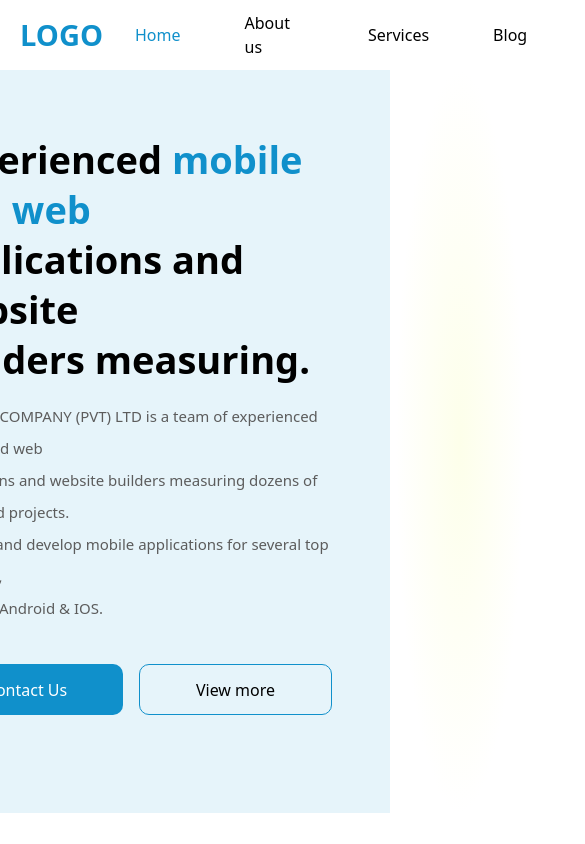
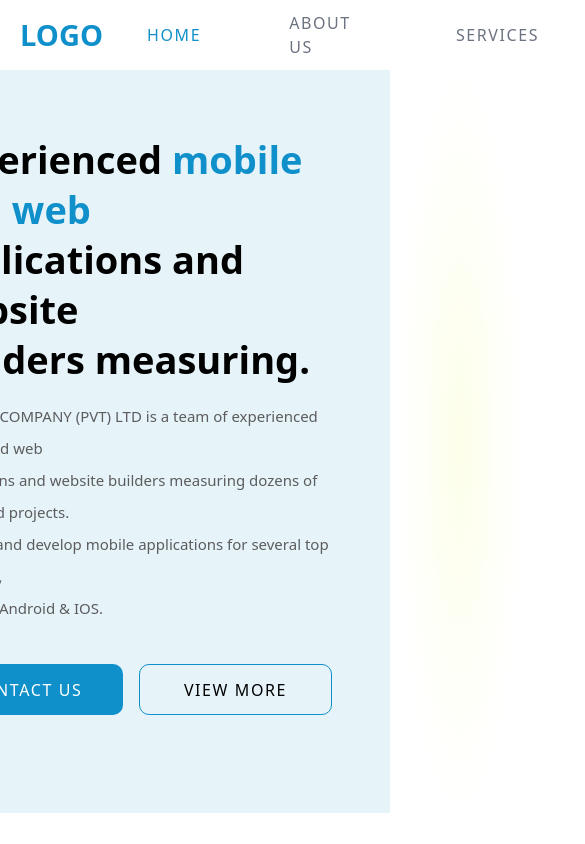
Before and after one commit to Radhika-1707/Manentia, a Next.js app: page / in a window 390 px wide. Shown: the top 844 px of the page, 585 px wide, since content can reach past the window. Built offline with nearby package versions, Linux system fonts and the light colour scheme; grey boxes are pictures that could not be loaded.

Commit message:
adds animations and social links

```diff
--- a/src/app/components/Company/index.tsx
+++ b/src/app/components/Company/index.tsx
@@ -12,11 +12,11 @@ function Company({}: Props) {
   return (
     <div className='mt-20'>
         <h1 className='text-[24px] text-[#000000] font-medium text-center'>You will be in good Company</h1>
-        <div className='flex justify-evenly'>
-            <Image src={beneoshop} alt='' height={185} width={185}/>
-            <Image src={caspio} alt='' height={185} width={185}/>
-            <Image src={hyperGrid} alt='' height={185} width={185}/>
-            <Image src={leotrippi} alt='' height={185} width={185}/>
+        <div className='flex justify-evenly mt-3'>
+            <Image className='hover:scale-110 cursor-pointer' src={beneoshop} alt='' height={185} width={185}/>
+            <Image className='hover:scale-110 cursor-pointer' src={caspio} alt='' height={185} width={185}/>
+            <Image className='hover:scale-110 cursor-pointer' src={hyperGrid} alt='' height={185} width={185}/>
+            <Image className='hover:scale-110 cursor-pointer' src={leotrippi} alt='' height={185} width={185}/>
 
         </div>
     </div>
--- a/src/app/components/Container/index.tsx
+++ b/src/app/components/Container/index.tsx
@@ -4,7 +4,7 @@ type Props = {};
 
 function Containers({ }: Props) {
     return (
-        <div className="grid grid-cols-2 mt-[100px] gap-0 w-[85%] mx-auto md:w-[85%] lg:w-[75%] xl:w-[70%]">
+        <div className="grid grid-cols-2 mt-[100px] gap-0 w-[85%] mx-auto md:w-[85%]  xl:w-[80%]">
             <div className="bg-[#F4F4F4] rounded-[20px] w-[572px] md:w-[500px] mx-auto pb-10">
                 <h1 className="text-center  pt-10 text-[25px] font-semibold leading-[42px]">
                     Lorem Ipsum is simply <br /> dummy text.
@@ -15,7 +15,7 @@ function Containers({ }: Props) {
                     projects. We build and <br />develop mobile applications for several top
                     platforms, <br />including Android & IOS.
                 </p>
-                <div className="bg-[#1090CB] cursor-pointer  rounded-[10px] w-[153px] h-[49px] flex justify-center items-center mx-auto mt-[36px]">
+                <div className="bg-[#1090CB] cursor-pointer heroButton2 hover:scale-110 rounded-[10px] w-[153px] h-[49px] flex justify-center items-center mx-auto mt-[36px]">
                     <p className="text-white text-[16px] font-medium"> View More</p>
                 </div>
             </div>
@@ -29,7 +29,7 @@ function Containers({ }: Props) {
                     projects. We build and <br />develop mobile applications for several top
                     platforms, <br />including Android & IOS.
                 </p>
-                <div className="bg-[#FFFFFF]  cursor-pointer rounded-[10px] w-[153px] h-[49px] flex justify-center items-center mx-auto mt-[36px]">
+                <div className="bg-[#FFFFFF]  cursor-pointer heroButton3 hover:scale-110 rounded-[10px] w-[153px] h-[49px] flex justify-center items-center mx-auto mt-[36px]">
                     <p className="text-[#1090CB] text-[16px] font-medium"> View More</p>
                 </div>
             </div>
--- a/src/app/components/Details/tabComponent.tsx
+++ b/src/app/components/Details/tabComponent.tsx
@@ -13,8 +13,8 @@ function TabComponent({ backgroundColor ,heading ,image}: Props) {
         <div className='flex items-center  '>
 
             <div className={`${backgroundColor} flex justify-center items-center w-[83px] h-[82px] rounded-[20px] mx-2 `}>
-                <div className=''>
-                    <Image className='' src={image} alt="" height={43} width={43} />
+                <div className='cursor-pointer'>
+                    <Image className='hover:scale-110' src={image} alt="" height={43} width={43}  />
                 </div>
 
             </div>
--- a/src/app/components/Header/index.tsx
+++ b/src/app/components/Header/index.tsx
@@ -10,11 +10,11 @@ function Header({ }: Props) {
             </div>
             <div className=' flex justify-evenly items-center '>
 
-                    <p className='mx-8  text-base font-medium cursor-pointer text-[#1090CB]'>Home</p>
-                    <p className='mx-8  text-base font-medium cursor-pointer'>About us</p>
-                    <p className='mx-8  text-base font-medium cursor-pointer'>Services</p>
-                    <p className='mx-8  text-base font-medium cursor-pointer'>Blog</p>
-                    <p className='mx-8  text-base font-medium cursor-pointer bg-[#1090CB] rounded-md text-white w-[125px] h-[41px] flex justify-center items-center'>Contact us</p>
+                    <p className='mx-8  text-base font-medium cursor-pointer text-[#1090CB] heroButton'>Home</p>
+                    <p className='mx-8  text-base font-medium cursor-pointer heroButton'>About us</p>
+                    <p className='mx-8  text-base font-medium cursor-pointer heroButton'>Services</p>
+                    <p className='mx-8  text-base font-medium cursor-pointer heroButton'>Blog</p>
+                    <p className='mx-8  text-base font-medium cursor-pointer  bg-[#1090CB] rounded-md text-white w-[125px] h-[41px] flex justify-center items-center'>Contact us</p>
             </div>
         </div>
     )
--- a/src/app/components/Hero/index.tsx
+++ b/src/app/components/Hero/index.tsx
@@ -18,8 +18,8 @@ function Hero({}: Props) {
           platforms,<br/> including Android & IOS.{" "}
         </p>
         <div className="flex gap-4 mt-10">
-            <p className="bg-[#1090CB] rounded-[10px] w-[193px] h-[51px] text-[16px] text-white flex justify-center items-center cursor-pointer">Contact Us</p>
-            <p className="border border-[#1090CB] rounded-[10px] w-[193px] h-[51px] text-[16px] text-[] flex justify-center items-center cursor-pointer">View more</p>
+            <p className="bg-[#1090CB] heroButton2  hover:scale-110 rounded-[10px] w-[193px] h-[51px] text-[16px] text-white flex justify-center items-center cursor-pointer">Contact Us</p>
+            <p className="border heroButton3 hover:scale-110 border-[#1090CB] rounded-[10px] w-[193px] h-[51px] text-[16px] text-[] flex justify-center items-center cursor-pointer">View more</p>
         </div>
       </div>
       <div className="flex p-16 blob">
--- a/src/app/components/MobileSections/index.tsx
+++ b/src/app/components/MobileSections/index.tsx
@@ -17,7 +17,7 @@ function MobileSections({ image, isImageRight, smileyBg, data, imageClassName }:
 
                         <div className="flex">
 
-                            <div className={` ${smileyBg} w-[58px] h-[58px] rounded-full flex items-center justify-center`}>
+                            <div className={` ${smileyBg} w-[58px] h-[58px] rounded-full flex items-center justify-center  hover:animate-spin`}>
                                 <Image src={"/happy.svg"} alt="" height={30} width={30} />
 
                             </div>
@@ -41,7 +41,7 @@ function MobileSections({ image, isImageRight, smileyBg, data, imageClassName }:
                         </div>
                     </div>
                     <>
-                        <div className="flex justify-start items-center relative">
+                        <div className="flex justify-start items-center relative ">
                             <Image className={`${imageClassName}   `} src={image} alt="" height={511} width={638} />
                             <div className=" absolute  flex  justify-end  w-full opacity-[0.6]  ">
                                 <Image src={"/purple.svg"} alt="" height={105} width={397} />
@@ -65,7 +65,7 @@ function MobileSections({ image, isImageRight, smileyBg, data, imageClassName }:
                     </>
                     <div className="mx-auto mt-[70px]">
                         <div className="flex">
-                            <div className={` ${smileyBg} w-[58px] h-[58px] rounded-full flex items-center justify-center`}>
+                            <div className={` ${smileyBg} w-[58px] h-[58px] rounded-full flex items-center justify-center hover:animate-spin`}>
                                 <Image src={"/happy.svg"} alt="" height={30} width={30} />
                             </div>
                             <div className="mx-3">
--- a/src/app/components/Subscribe/index.tsx
+++ b/src/app/components/Subscribe/index.tsx
@@ -11,7 +11,7 @@ function Subscribe({ }: Props) {
 
                 <div className=' flex justify-center'>
                     <input type='text' className='w-[532px]  h-[67px] rounded-[10px] text-start px-5 text-[16px] shadow-md mx-3' placeholder='Enter your email' />
-                    <button className='w-[173px] h-[67px] bg-[#000000] text-[#FFF4F4] uppercase rounded-[10px] text-[16px] font-medium'>Subscribe</button>
+                    <button className='w-[173px] h-[67px] bg-[#000000] text-[#FFF4F4] uppercase rounded-[10px] text-[16px] font-medium hover:scale-110'>Subscribe</button>
                 </div>
             </div>
         </>
--- a/src/app/globals.css
+++ b/src/app/globals.css
@@ -20,3 +20,15 @@
 .gradient {
     background: radial-gradient(rgba(222, 217, 255, 1), rgba(255, 255, 255, 0));
   }
+
+  @layer components {
+    .heroButton {
+        @apply px-3 py-2 hover:border hover:border-[#242424] hover:rounded-md uppercase text-xs tracking-widest text-gray-500 transition-all  hover:border-[#1090CB]/40  hover:text-[#1090CB]
+    }
+    .heroButton2 {
+        @apply px-3 py-2 hover:border hover:border-[#242424] hover:rounded-md uppercase text-xs tracking-widest text-white transition-all  hover:border-[#1090CB]/40  hover:text-white
+    }
+    .heroButton3 {
+        @apply px-3 py-2 hover:border hover:border-[#242424] hover:rounded-md uppercase text-xs tracking-widest  transition-all  hover:border-[#1090CB]/40  hover:text-[#1090CB]
+    }
+}
--- a/src/app/layout.tsx
+++ b/src/app/layout.tsx
@@ -1,4 +1,4 @@
-// import './globals.css'
+
 
 import '../app/globals.css'
 export const metadata = {
@@ -13,6 +13,7 @@ export default function RootLayout({
 }) {
   return (
     <html lang="en">
+
       <body>{children}</body>
     </html>
   )
```
Also changed, not shown: src/app/components/Footer/index.tsx (+9 -6 lines).
